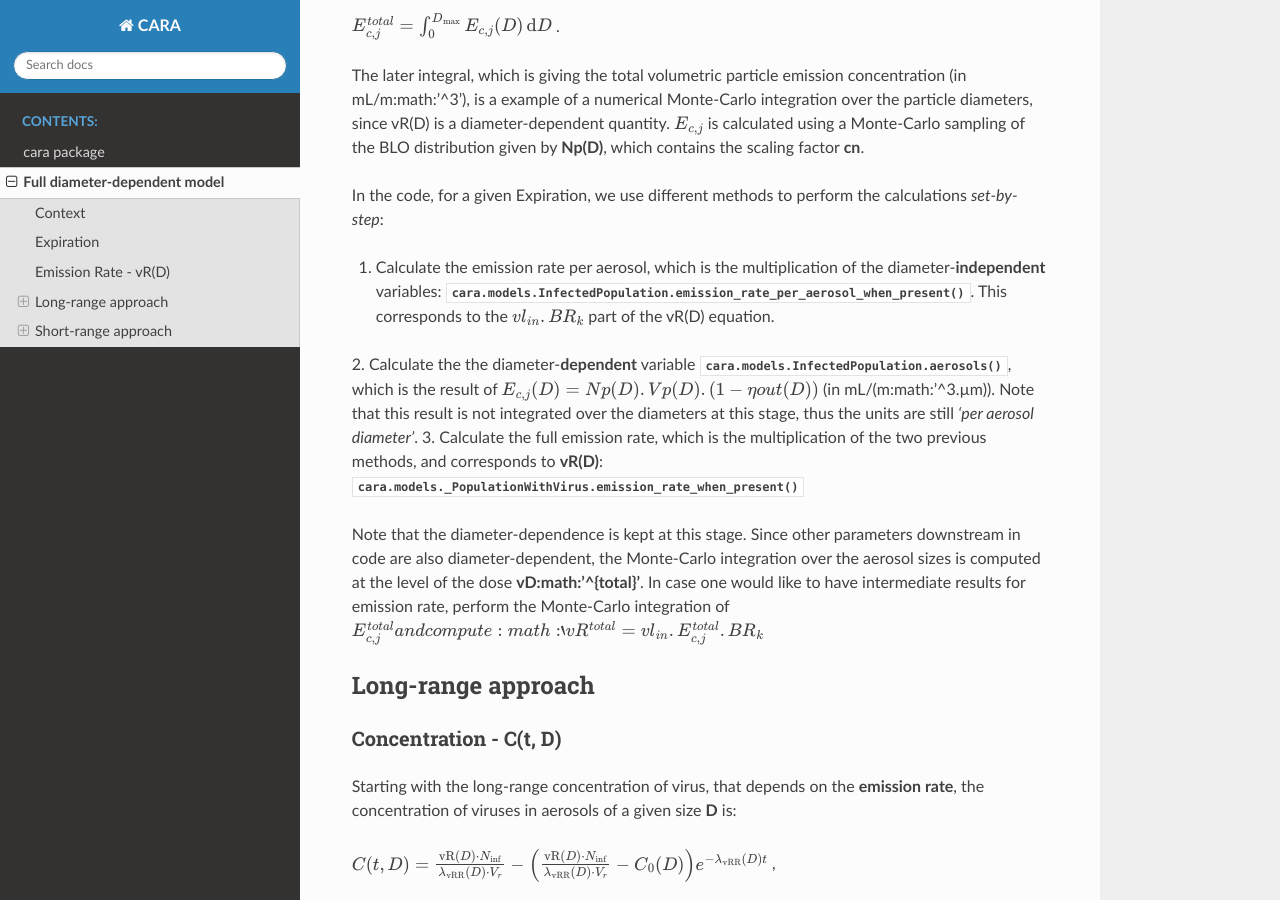
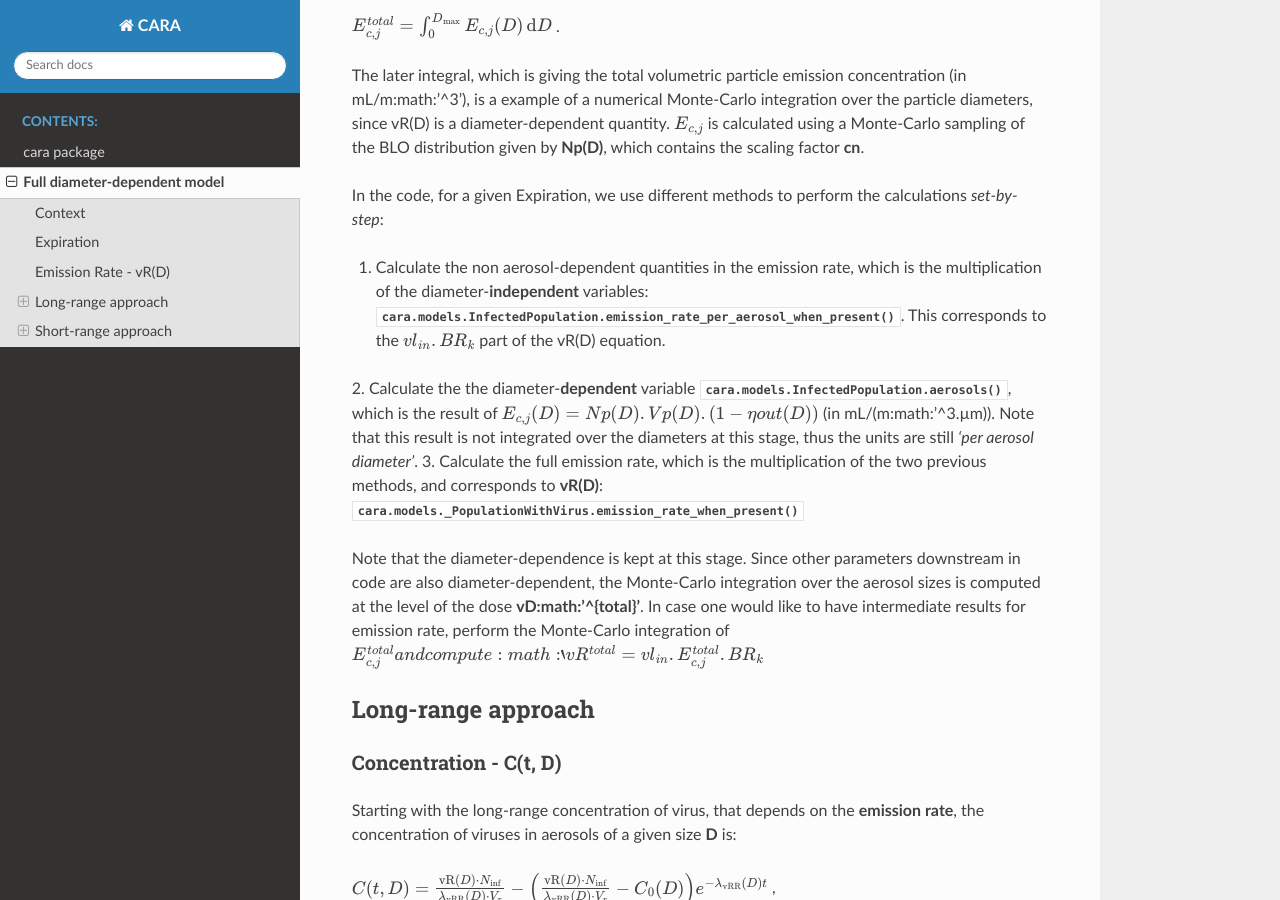
Before and after one commit to CERN/CAiMIRA, a Sphinx documentation site: the page built from cara/docs/full_diameter_dependence.rst, in a window 1280 px wide and 900 px high, scrolled down 1841 px. Built offline with Sphinx 7.4.7 and the Read the Docs theme 2.0.0, drawn with Linux system fonts in a browser that asks for light colours.

Commit message:
Additional change to the emission rate block

```diff
--- a/cara/docs/full_diameter_dependence.rst
+++ b/cara/docs/full_diameter_dependence.rst
@@ -60,7 +60,7 @@ since vR(D) is a diameter-dependent quantity. :math:`E_{c, j}` is calculated usi
 
 In the code, for a given Expiration, we use different methods to perform the calculations *set-by-step*:
 
-1. Calculate the emission rate per aerosol, which is the multiplication of the diameter-**independent** variables: :meth:`cara.models.InfectedPopulation.emission_rate_per_aerosol_when_present`. This corresponds to the :math:`vl_{in} . BR_{k}` part of the vR(D) equation.
+1. Calculate the non aerosol-dependent quantities in the emission rate, which is the multiplication of the diameter-**independent** variables: :meth:`cara.models.InfectedPopulation.emission_rate_per_aerosol_when_present`. This corresponds to the :math:`vl_{in} . BR_{k}` part of the vR(D) equation.
 2. Calculate the the diameter-**dependent** variable :meth:`cara.models.InfectedPopulation.aerosols`, which is the result of :math:`E_{c,j}(D) = Np(D) . Vp(D) . (1 − ηout(D))` (in mL/(m:math:'^3.µm)).
 Note that this result is not integrated over the diameters at this stage, thus the units are still *'per aerosol diameter'*.
 3. Calculate the full emission rate, which is the multiplication of the two previous methods, and corresponds to **vR(D)**: :meth:`cara.models._PopulationWithVirus.emission_rate_when_present`
```
